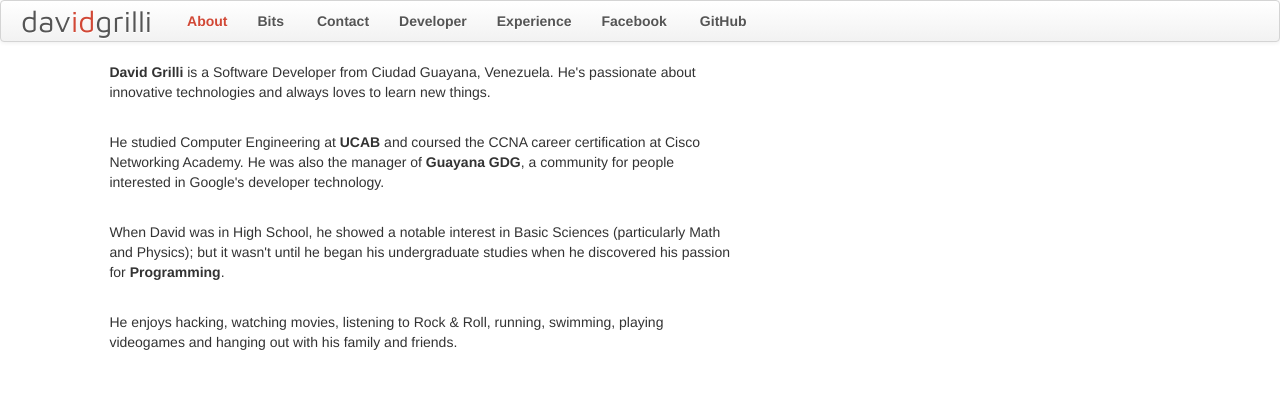
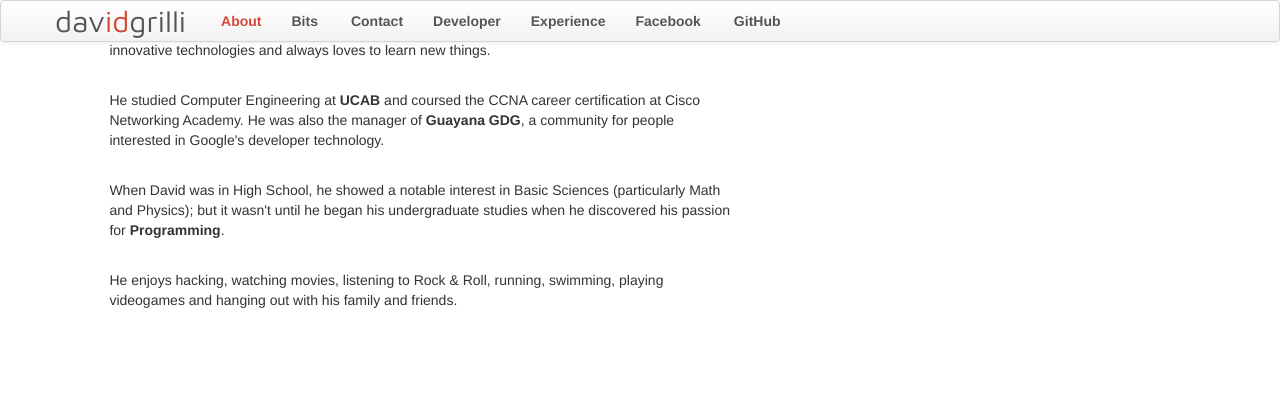
Before and after one commit to djGrill/djgrill.com, a PHP site: page / in a window 1280 px wide. Shown: the top 420 px of the page. Run offline with PHP 8.4, Linux system fonts and the light colour scheme; some libraries are stand-ins or nearby versions.

Commit message:
Fixed #35
modified:   index.php

```diff
--- a/index.php
+++ b/index.php
@@ -24,7 +24,7 @@
 
 <body>
   <div class="navbar">
-    <div class="navbar-inner">
+    <div class="navbar-inner navbar-fixed-top">
       <div class="container">
         <a class="btn btn-navbar" data-toggle="collapse" data-target=".nav-collapse">
           <span class="icon-bar"></span>
```
